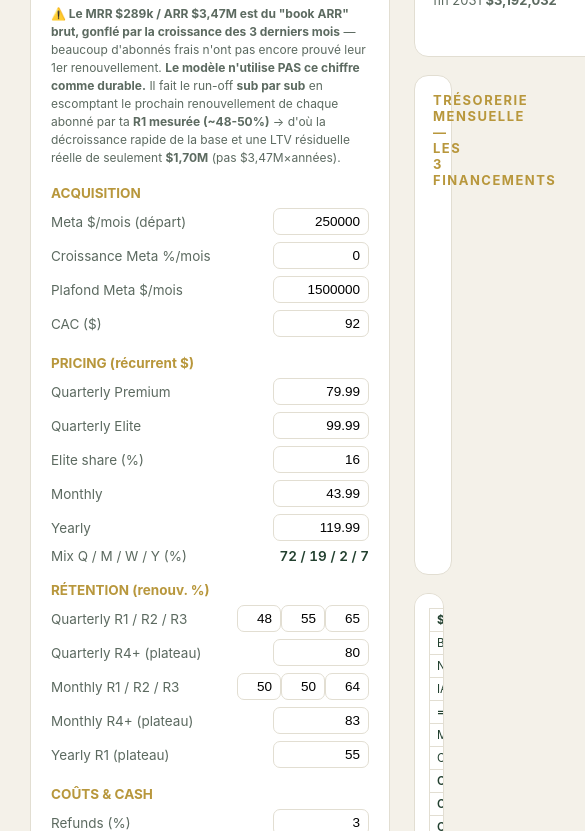
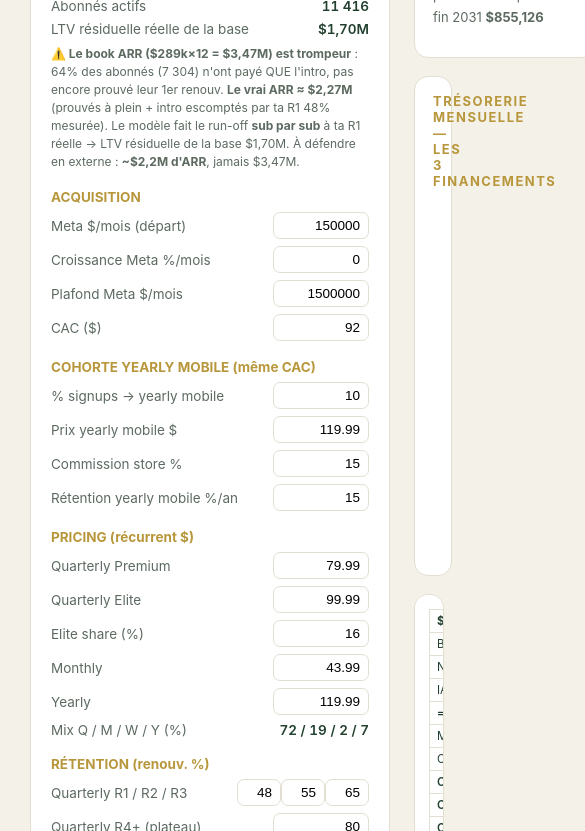
Before and after one commit to eliottskalli/oneleaf-dashboard, a plain HTML site: page oneleaf_scenarioC.html in a window 390 px wide. Shown: the part 311-1142 px from the top of the page, 585 px wide, since content can reach past the window. Drawn offline with nearby package versions, Linux system fonts and the light colour scheme.

Commit message:
Scenario C: base Meta 150k/mois + cohortes yearly mobile (blend même CAC) + note ARR réel

```diff
--- a/oneleaf_scenarioC.html
+++ b/oneleaf_scenarioC.html
@@ -35,23 +35,31 @@ thead th{background:#EEE9DA;color:var(--ink);position:sticky;top:0}
 </style></head>
 <body>
 <h1>OneLeaf — Scenario C <span class="pill">100% DATA RÉELLE</span></h1>
-<div class="sub">Base réelle (export Stripe, 11 416 actifs, MRR $289 471) en run-off + nouvelles cohortes Meta + rétention waterfall calée sur ta R1 mesurée. Change n'importe quelle variable à gauche — tout se recalcule. USD.</div>
+<div class="sub">Base réelle (export Stripe, 11 416 actifs, MRR réel <b>$220k</b> = €204k) en run-off + nouvelles cohortes Meta (blend web + yearly mobile) + rétention waterfall calée sur ta R1 mesurée. Change n'importe quelle variable à gauche — tout se recalcule. USD.</div>
 
 <div class="wrap">
   <div class="panel">
     <h2>Variables (tout est éditable)</h2>
 
-    <div class="grp"><div class="row"><label>MRR book brut (actuel)</label><span class="readonly">$289 471</span></div>
+    <div class="grp"><div class="row"><label>MRR réel (FX-converti)</label><span class="readonly">$220k · €204k</span></div>
+      <div class="row"><label>ARR réel (qualité-ajusté)</label><span class="readonly">~$2,27M</span></div>
       <div class="row"><label>Abonnés actifs</label><span class="readonly">11 416</span></div>
       <div class="row"><label>LTV résiduelle réelle de la base</label><span class="readonly">$1,70M</span></div>
-      <div class="note"><b>⚠️ Le MRR $289k / ARR $3,47M est du "book ARR" brut, gonflé par la croissance des 3 derniers mois</b> — beaucoup d'abonnés frais n'ont pas encore prouvé leur 1er renouvellement. <b>Le modèle n'utilise PAS ce chiffre comme durable.</b> Il fait le run-off <b>sub par sub</b> en escomptant le prochain renouvellement de chaque abonné par ta <b>R1 mesurée (~48-50%)</b> → d'où la décroissance rapide de la base et une LTV résiduelle réelle de seulement <b>$1,70M</b> (pas $3,47M×années).</div>
+      <div class="note"><b>⚠️ Le book ARR ($289k×12 = $3,47M) est trompeur</b> : 64% des abonnés (7 304) n'ont payé QUE l'intro, pas encore prouvé leur 1er renouv. <b>Le vrai ARR ≈ $2,27M</b> (prouvés à plein + intro escomptés par ta R1 48% mesurée). Le modèle fait le run-off <b>sub par sub</b> à ta R1 réelle → LTV résiduelle de la base $1,70M. À défendre en externe : <b>~$2,2M d'ARR</b>, jamais $3,47M.</div>
     </div>
 
     <div class="grp"><div class="row"><label style="color:var(--gold);font-weight:700">ACQUISITION</label></div>
-      <div class="row"><label>Meta $/mois (départ)</label><input id="meta" value="250000"></div>
+      <div class="row"><label>Meta $/mois (départ)</label><input id="meta" value="150000"></div>
       <div class="row"><label>Croissance Meta %/mois</label><input id="mgrow" value="0"></div>
       <div class="row"><label>Plafond Meta $/mois</label><input id="mcap" value="1500000"></div>
       <div class="row"><label>CAC ($)</label><input id="cac" value="92"></div>
+    </div>
+
+    <div class="grp"><div class="row"><label style="color:var(--gold);font-weight:700">COHORTE YEARLY MOBILE (même CAC)</label></div>
+      <div class="row"><label>% signups → yearly mobile</label><input id="pmob" value="10"></div>
+      <div class="row"><label>Prix yearly mobile $</label><input id="myp" value="119.99"></div>
+      <div class="row"><label>Commission store %</label><input id="mcom" value="15"></div>
+      <div class="row"><label>Rétention yearly mobile %/an</label><input id="mret" value="15"></div>
     </div>
 
     <div class="grp"><div class="row"><label style="color:var(--gold);font-weight:700">PRICING (récurrent $)</label></div>
@@ -131,12 +139,17 @@ function build(){
   let ups=new Array(HREC+1).fill(0);ups[0]=net(0.079*9.99+0.066*39.99+0.036*39.99);
   for(let yr=1;yr<8;yr++)if(12*yr<=HREC)ups[12*yr]+=net(0.036*Math.pow(0.96,12*yr)*39.99);
   const cpsAge=a=>{let s=0;for(const t in MIX)s+=MIX[t]*CBA[t][a];return s+ups[a]};
-  let LTV=0;for(let a=0;a<=HREC;a++)LTV+=cpsAge(a);
+  // COHORTE YEARLY MOBILE — même CAC : PMOB% des signups atterrissent en yearly $ mobile, net de commission store, rétention annuelle (souvent ~15%)
+  const PMOB=V('pmob')/100, MYP=V('myp'), MCOM=V('mcom')/100, MRET=V('mret')/100;
+  const mNet=MYP*(1-MCOM)*(1-REF);                       // cash net encaissé D+0 par sub mobile
+  const mcpsAge=a=>(a%12===0? mNet*Math.pow(MRET,a/12):0);
+  const blend=a=>(1-PMOB)*cpsAge(a)+PMOB*mcpsAge(a);     // cash cohorte blendé (web + mobile)
+  let LTV=0;for(let a=0;a<=HREC;a++)LTV+=blend(a);
   const grow=V('mgrow')/100, MCAP=V('mcap');
   let meta=new Array(N);for(let t=0;t<N;t++)meta[t]=Math.min(MCAP,META*Math.pow(1+grow,t));
   const metaOf=c=>(c<0?META:meta[c]);
   let newcash=new Array(N).fill(0), cohortFull={};
-  for(let c=-1;c<N;c++){let ac=metaOf(c)/CAC;let cf=[];for(let a=0;a<=HREC;a++)cf.push(ac*cpsAge(a));cohortFull[c]=cf;
+  for(let c=-1;c<N;c++){let ac=metaOf(c)/CAC;let cf=[];for(let a=0;a<=HREC;a++)cf.push(ac*blend(a));cohortFull[c]=cf;
     if(c>=0)for(let a=0;a<=HREC;a++){let t=c+a;if(t<N)newcash[t]+=cf[a]}}
   let iap=[],revc=[],mp=[],costs=[],baseNcf=[];
   for(let t=0;t<N;t++){iap[t]=IAPr*meta[t];revc[t]=BASE[t]+newcash[t]+iap[t];mp[t]=-(t===0?META:meta[t-1]);costs[t]=-OPEX-((t%3===2)?BPI:0);baseNcf[t]=revc[t]+mp[t]+costs[t]}
@@ -171,8 +184,9 @@ function build(){
   g('tbl').innerHTML=h+'</tbody>';
   // ===== PLAN ANNUEL 5 ANS =====
   function mrrAge(a){let s=0;for(const tt in MIX){const p=PRICE[tt],c=p[2];let sv=1;for(let j=0;j<Math.floor(a/c);j++)sv*=WF[c][j];s+=MIX[tt]*sv*((a<c?p[0]:p[1])/c)}return s}
+  const mMrrAge=a=>(mNet/12)*Math.pow(MRET,Math.floor(a/12));
   let newmrr=new Array(N).fill(0);
-  for(let c=0;c<N;c++){let ac=meta[c]/CAC;for(let a=0;a<=HREC;a++){let t=c+a;if(t<N)newmrr[t]+=ac*mrrAge(a)}}
+  for(let c=0;c<N;c++){let ac=meta[c]/CAC;for(let a=0;a<=HREC;a++){let t=c+a;if(t<N)newmrr[t]+=ac*((1-PMOB)*mrrAge(a)+PMOB*mMrrAge(a))}}
   let arr=[];for(let t=0;t<N;t++)arr[t]=(BMRR[t]+newmrr[t])*12;
   const YR=[2026,2027,2028,2029,2030,2031], YM={2026:[0,2],2027:[3,14],2028:[15,26],2029:[27,38],2030:[39,50],2031:[51,62]};
   const sm=(A,y)=>{let s=0;for(let t=YM[y][0];t<=YM[y][1];t++)s+=A[t];return s}, ye=(A,y)=>A[YM[y][1]];
@@ -180,7 +194,7 @@ function build(){
   let ah='<thead><tr><th>$ / an</th>'+YR.map(y=>'<th>'+y+'</th>').join('')+'</tr></thead><tbody>';
   for(const[nm,fn,st] of arows){ah+='<tr'+(st==='b'?' style="font-weight:600;background:#F3EFE2"':'')+'><td'+(st==='c'?' style="font-weight:600"':'')+'>'+nm+'</td>'+YR.map(y=>{let v=Math.round(fn(y));return '<td class="'+(v<0?'neg':'')+'">'+v.toLocaleString('en-US')+'</td>'}).join('')+'</tr>'}
   g('atbl').innerHTML=ah+'</tbody>';
-  g('footnote').innerHTML='<b>Logique :</b> Revenue collected = base réelle (run-off) + nouvelles cohortes (Meta÷CAC, rétention waterfall) + IAP. Moins Meta et coûts = net cash flow. Le RBF avance <b>ratio%</b> du Meta à M+1 et prélève <b>recoup%</b> du cash cohorte en priorité jusqu\'à remboursement ; frais au payback. Base réelle = série fixe issue de l\'export Stripe (11 416 actifs, churn-adjusted).';
+  g('footnote').innerHTML='<b>Logique :</b> Revenue collected = base réelle (run-off) + nouvelles cohortes + IAP. Chaque cohorte Meta (au même CAC) est un <b>blend web + yearly mobile</b> : PMOB% des signups atterrissent en yearly $ mobile encaissé d\'avance, net de commission store, rétention annuelle. Le yearly mobile est cash-positif D+0 si CAC &lt; net encaissé, mais compound peu (rétention ~15%). Moins Meta et coûts = net cash flow. Le RBF avance <b>ratio%</b> du Meta à M+1 et prélève <b>recoup%</b> du cash cohorte en priorité jusqu\'à remboursement ; frais au payback. Base réelle = série fixe issue de l\'export Stripe (11 416 actifs, churn-adjusted).';
 }
 document.querySelectorAll('input').forEach(i=>i.addEventListener('input',build));
 build();
```
